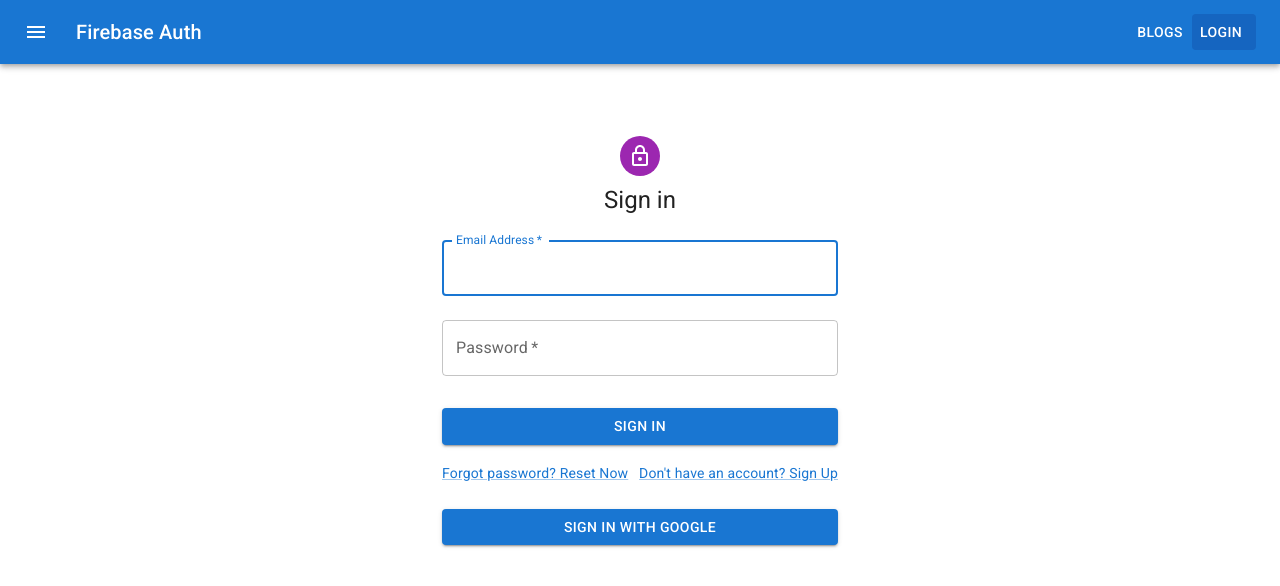
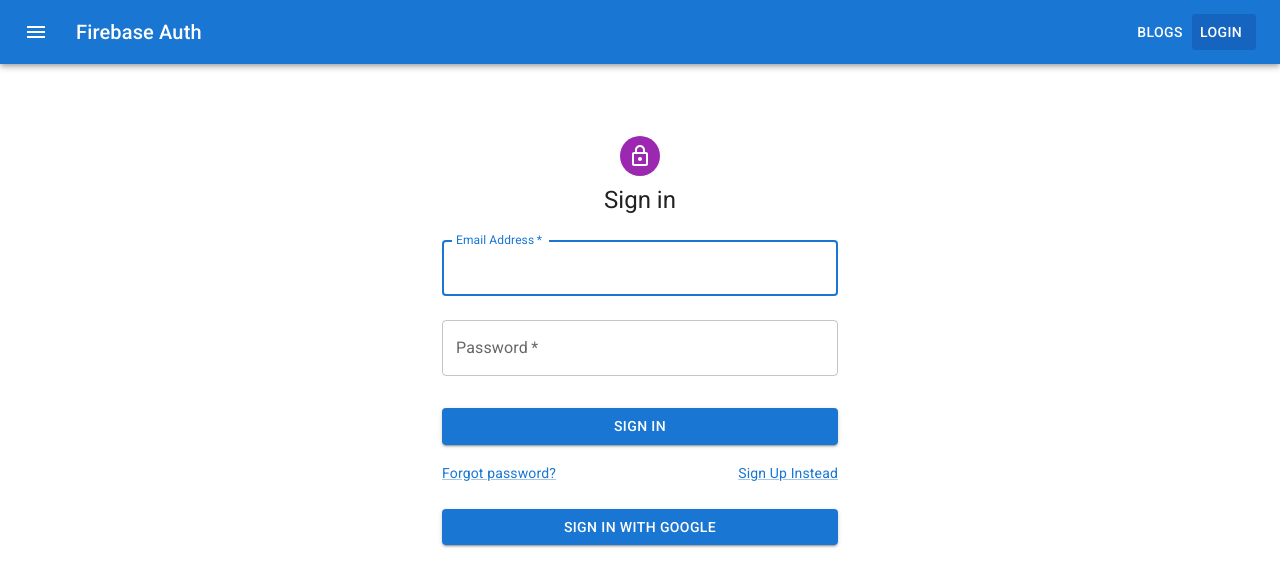
Before and after one commit to Miraz-Uddin/react-mui-firebase, a React (Vite) app: page /login in a window 1280 px wide. Shown: the top 586 px of the page. Built offline with nearby package versions, Linux system fonts and the light colour scheme; no server answers.

Commit message:
Typo Fixed

```diff
--- a/src/auth/Login.jsx
+++ b/src/auth/Login.jsx
@@ -122,12 +122,12 @@ export default function Login() {
                   to="/password/forgot"
                   variant="body2"
                 >
-                  Forgot password? Reset Now
+                  Forgot password?
                 </Link>
               </Grid>
               <Grid item>
                 <Link component={Navigator} to="/register" variant="body2">
-                  Don't have an account? Sign Up
+                  Sign Up Instead
                 </Link>
               </Grid>
             </Grid>
```
